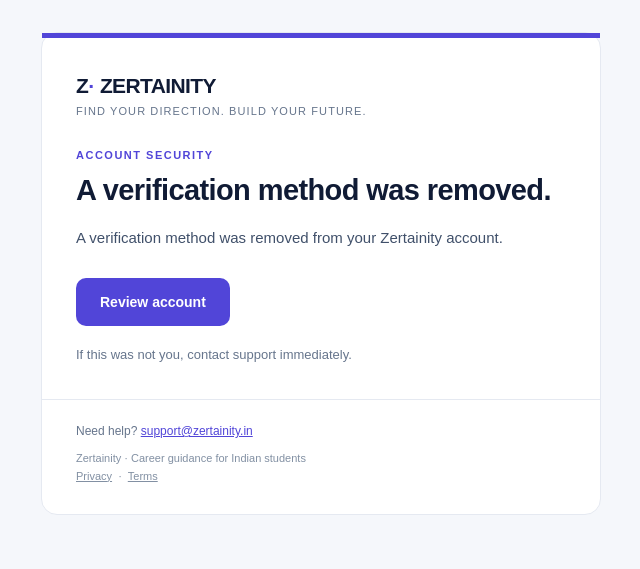
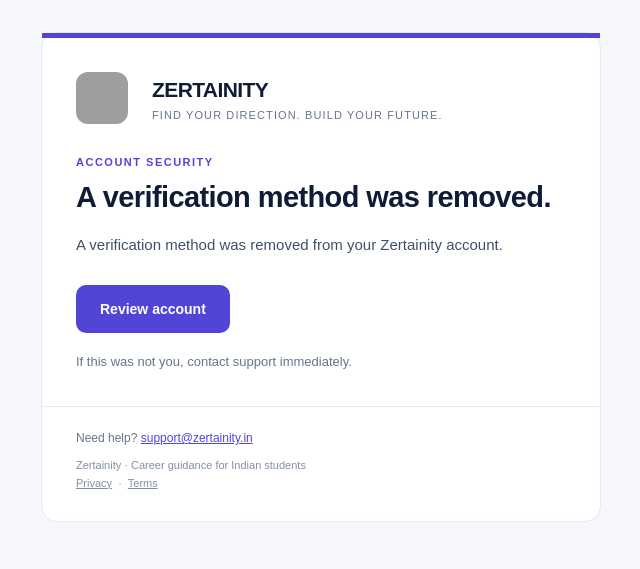
Before and after one commit to rdp12356/Zertainity, a Python web app: template supabase/templates/auth/mfa_factor_unenrolled.html in a window 1280 px wide. Shown: the top 569 px of the page, without its empty margins (319-959 px from the left). Run offline with Jinja, Linux system fonts and the light colour scheme; the template is opened without the code that fills it, so the values that code supplies are empty; grey boxes are pictures that could not be loaded.

Commit message:
feat(email): add sharp Zertainity icon to mfa_factor_unenrolled email

```diff
--- a/supabase/templates/auth/mfa_factor_unenrolled.html
+++ b/supabase/templates/auth/mfa_factor_unenrolled.html
@@ -6,8 +6,8 @@
 <table role="presentation" cellpadding="0" cellspacing="0" width="100%" style="background:#f5f7fb"><tr><td align="center" style="padding:32px 14px 48px">
 <table role="presentation" cellpadding="0" cellspacing="0" width="100%" style="max-width:560px;border:1px solid #e5e9f1;border-radius:16px;background:#ffffff">
 <tr><td style="background:#5145d8;height:5px;font-size:0;line-height:0">&nbsp;</td></tr>
-<tr><td style="padding:34px 34px 14px"><div style="font-size:21px;line-height:28px;font-weight:800;letter-spacing:-.6px;color:#101b35">Z<span style="color:#5145d8">·</span> ZERTAINITY</div>
-<p style="margin:5px 0 0;color:#66758c;letter-spacing:1.1px;text-transform:uppercase;font-size:11px">Find your direction. Build your future.</p></td></tr>
+<tr><td style="padding:34px 34px 14px"><table role="presentation" cellpadding="0" cellspacing="0"><tr><td width="64" valign="middle" style="padding-right:12px"><img src="https://www.zertainity.in/zertainity-email-logo.png" alt="Zertainity logo" width="52" height="52" style="display:block;width:52px;height:52px;border:0;border-radius:12px;outline:none;text-decoration:none"></td><td valign="middle"><div style="font-size:21px;line-height:28px;font-weight:800;letter-spacing:-.6px;color:#101b35">ZERTAINITY</div>
+<p style="margin:5px 0 0;color:#66758c;letter-spacing:1.1px;text-transform:uppercase;font-size:11px">Find your direction. Build your future.</p></td></tr></table></td></tr>
 <tr><td style="padding:18px 34px 34px">
 <p style="color:#5145d8;font-size:11px;font-weight:700;letter-spacing:1.5px;margin:0 0 12px;text-transform:uppercase">ACCOUNT SECURITY</p>
 <h1 style="margin:0 0 17px;color:#101b35;font-size:29px;line-height:1.22;letter-spacing:-.6px">A verification method was removed.</h1>
```
